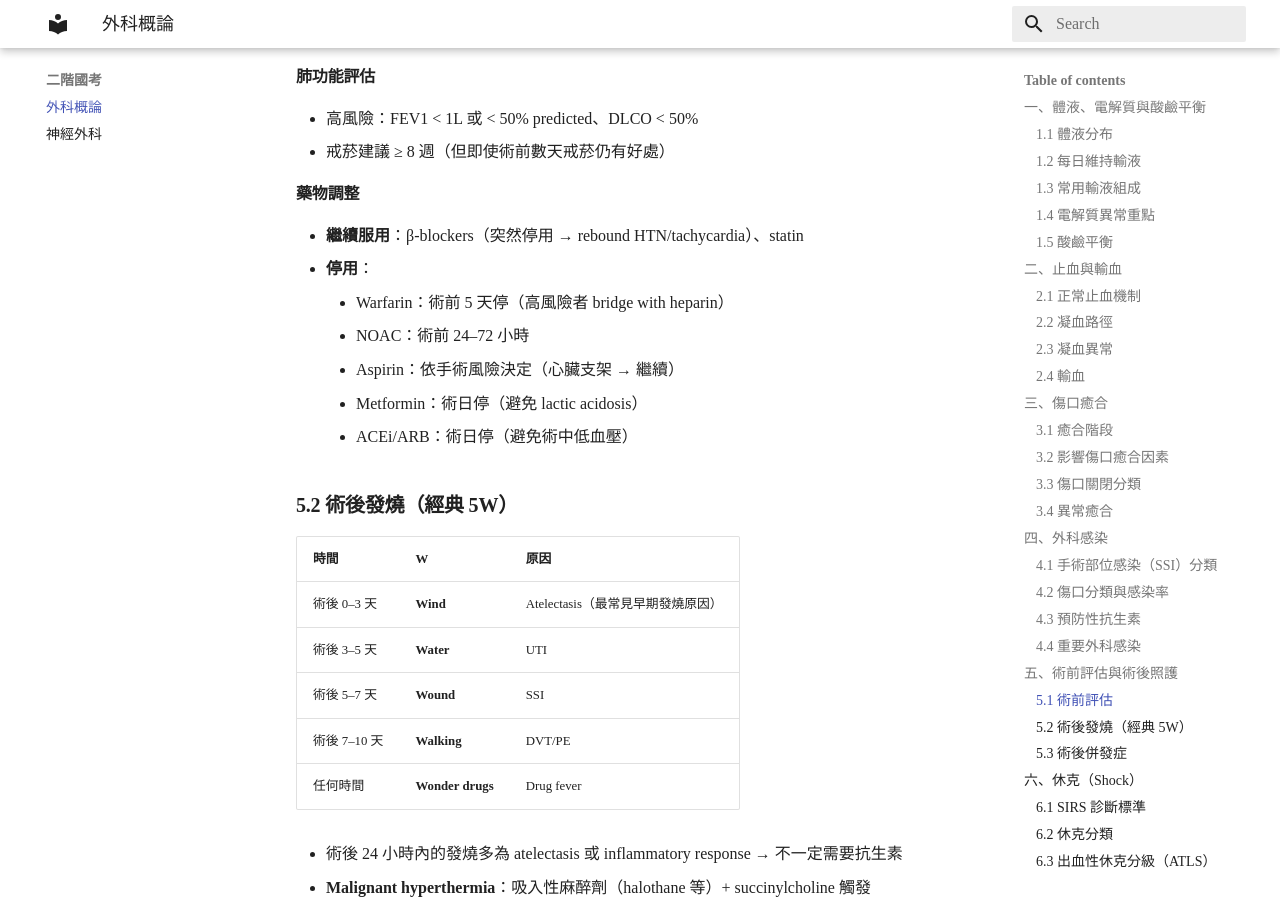
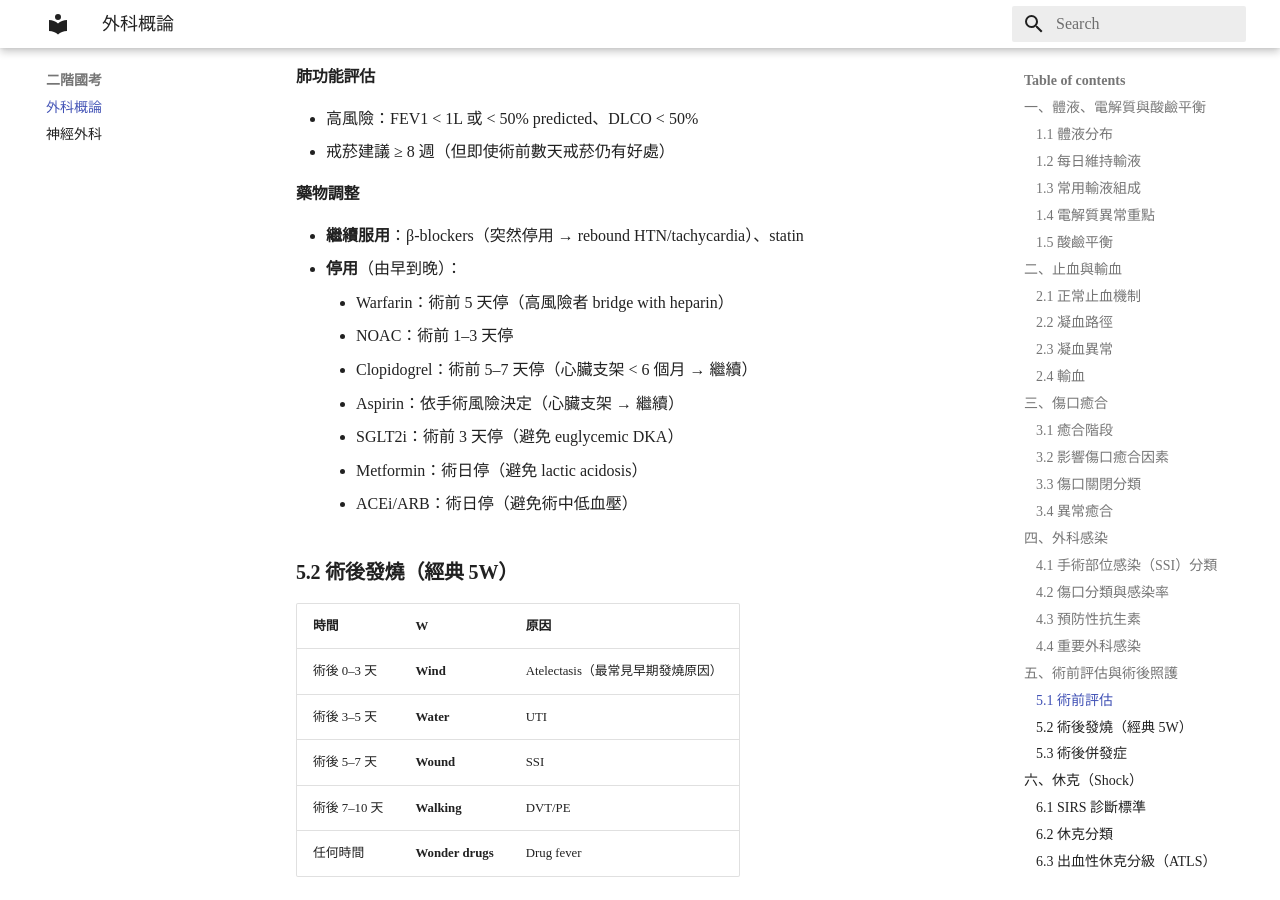
Before and after one commit to hikarimusic/TWMLE, an MkDocs documentation site: the page built from docs/二階國考/外科概論.md, in a window 1280 px wide and 900 px high, scrolled down 7557 px. Built offline with MkDocs 1.6.1 and Material for MkDocs 9.7.7, drawn with Linux system fonts in a browser that asks for light colours; some web fonts are replaced.

Commit message:
Update 外科概論.md

```diff
--- a/docs/二階國考/外科概論.md
+++ b/docs/二階國考/外科概論.md
@@ -245,10 +245,12 @@
 #### 藥物調整
 
 - **繼續服用**：β-blockers（突然停用 → rebound HTN/tachycardia）、statin
-- **停用**：
+- **停用**（由早到晚）：
     - Warfarin：術前 5 天停（高風險者 bridge with heparin）
-    - NOAC：術前 24–72 小時
+    - NOAC：術前 1–3 天停
+    - Clopidogrel：術前 5–7 天停（心臟支架 < 6 個月 → 繼續）
     - Aspirin：依手術風險決定（心臟支架 → 繼續）
+    - SGLT2i：術前 3 天停（避免 euglycemic DKA）
     - Metformin：術日停（避免 lactic acidosis）
     - ACEi/ARB：術日停（避免術中低血壓）
 
```
